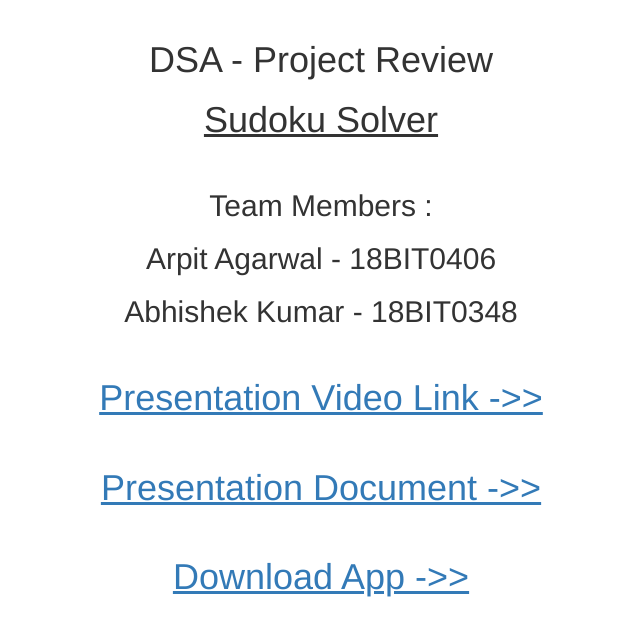
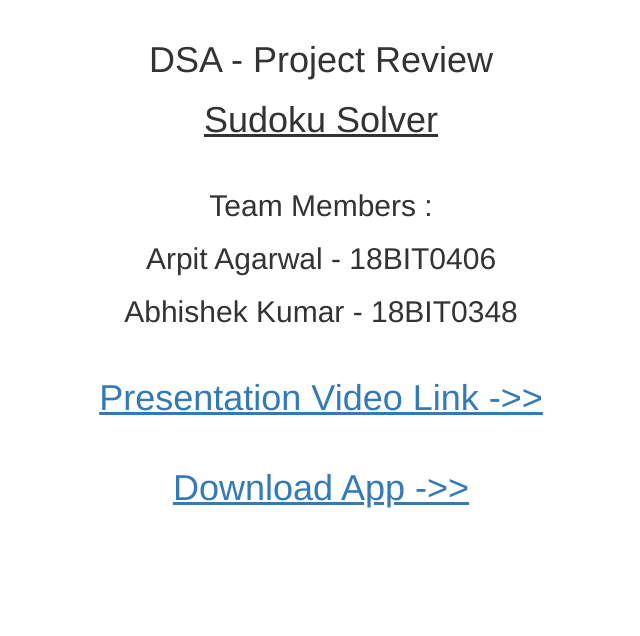
Before and after one commit to arpit8969/arpit8969.github.io, a plain HTML site: page DSA_final_review.html in a window 1280 px wide. Shown: the whole page, without its empty margins (319-959 px from the left). Drawn offline with nearby package versions, Linux system fonts and the light colour scheme.

Commit message:
Update DSA_final_review.html

```diff
--- a/DSA_final_review.html
+++ b/DSA_final_review.html
@@ -15,7 +15,6 @@
 
 	<a href="https://drive.google.com/file/d/1bWRHAwNrc2LT1BQcNGKhCFPJ9dg3ygAW/view"><h1 style="text-decoration: underline">Presentation Video Link ->></h1></a><br>
 
-	<a href=""><h1 style="text-decoration: underline">Presentation Document ->></h1></a><br>
 
 	<a href="SudokuSolver.apk" download><h1 style="text-decoration: underline">Download App ->></h1></a>
 
```
